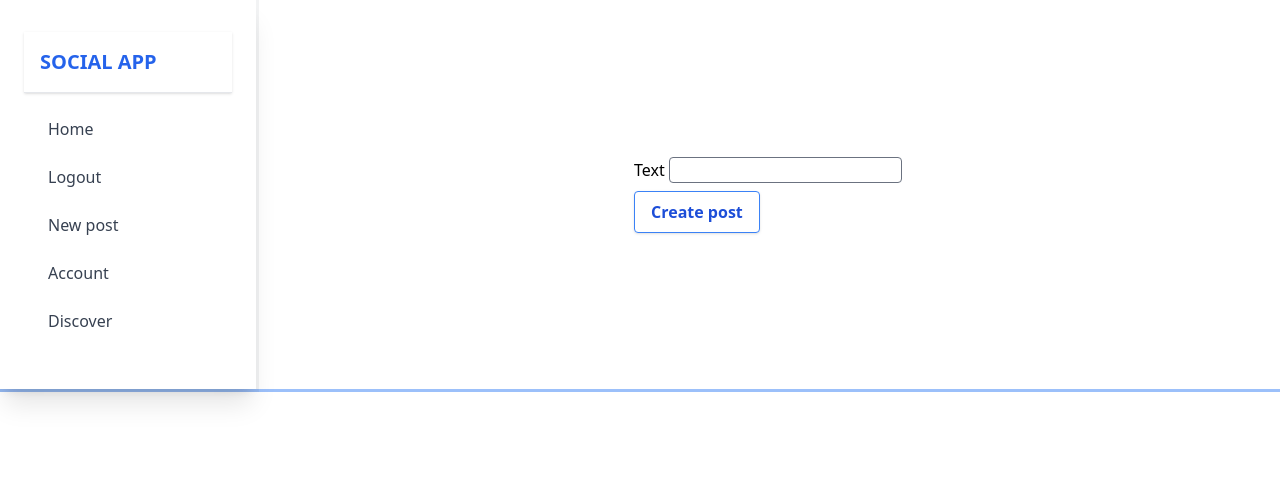
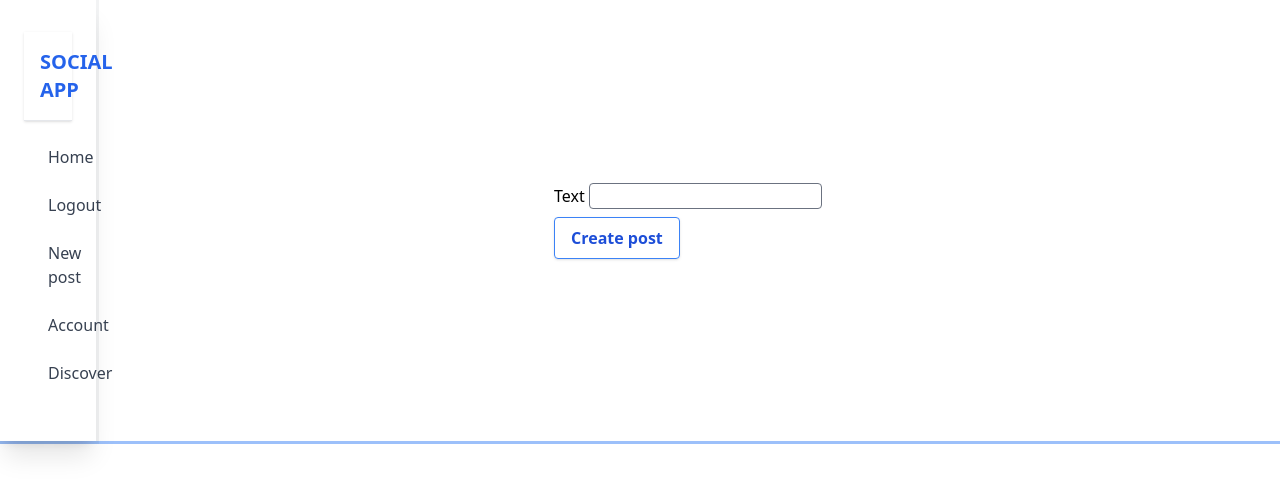
Before and after one commit to ONTI98/Django2, a Django app: page /new in a window 1280 px wide. Shown: the top 495 px of the page. Run offline with Django 5.2, Linux system fonts and the light colour scheme; the visitor is signed in with stand-in values (Sample User, id 1); some libraries are stand-ins or nearby versions.

Commit message:
fix scaling problem by inserting html  meta tag correctly

```diff
--- a/myapp/templates/base.html
+++ b/myapp/templates/base.html
@@ -1,14 +1,17 @@
+
+
 {% load static %}
 {% load static tailwind_tags %}
 <!DOCTYPE html>
 <html lang="en">
   {# make app responsive#}
     <head>
+       <meta charset="UTF-8">
+        <meta name="viewport" content="width=device-width, initial-scale=1.0">
         {% block head%}<title>Sign in</title>{%endblock%}
         {% tailwind_css %}
         <script src="https://cdn.tailwindcss.com"></script>
         <link href='https://cdn.boxicons.com/fonts/basic/boxicons.min.css' rel='stylesheet'>
-
         <script src="https://cdn.jsdelivr.net/npm/alpinejs@3.x.x/dist/cdn.min.js" defer></script>
 
     </head>
@@ -18,14 +21,19 @@
 <body class=" bg-dark-subtle ring ">
 
   <style>
-    .author-text-box{
+    #author-text-box{
         border:1px solid red;
+        width:26rem;
     }
+    #base-body-container{
+      margin: auto;
+    }
+
 </style>
 
-  <div class="flex" id="aside-container">{# container that holds side bar#}
+  <div class="flex " id="aside-container">{# container that holds side bar#}
     {#TODO: add a link for the user bio and detail view#}
-    <aside class="w-64  shadow-md bg-dark  px-6 py-8 ring shadow-xl  ring-gray-900/5 "  id="sidebar-original">
+    <aside class=" w-24 shadow-md bg-dark  px-6 py-8 ring shadow-xl  ring-gray-900/5 "  id="sidebar-original">
       <div class="p-4 text-xl font-semibold text-blue-600 border-b shadow">
         <a href="/">
              SOCIAL APP
@@ -46,7 +54,10 @@
       </nav>
     </aside>
 
-       <div class="m-auto" id="base-body-container">
+
+
+    <!--body container(base)-->
+       <div class="" id="base-body-container">
          {% block body%}
                 {%block content%}{%endblock content%}
             {%endblock%}
```
